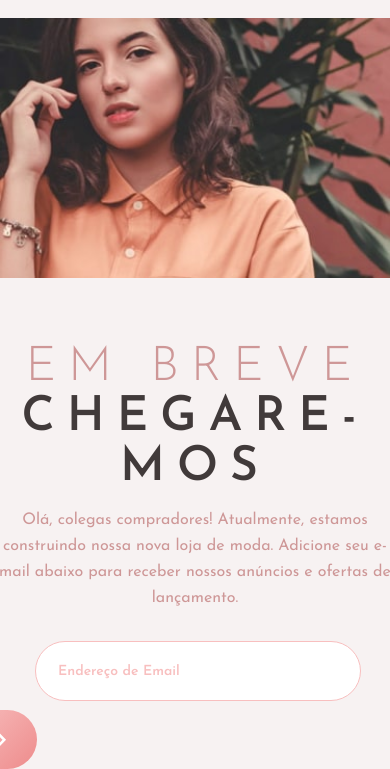
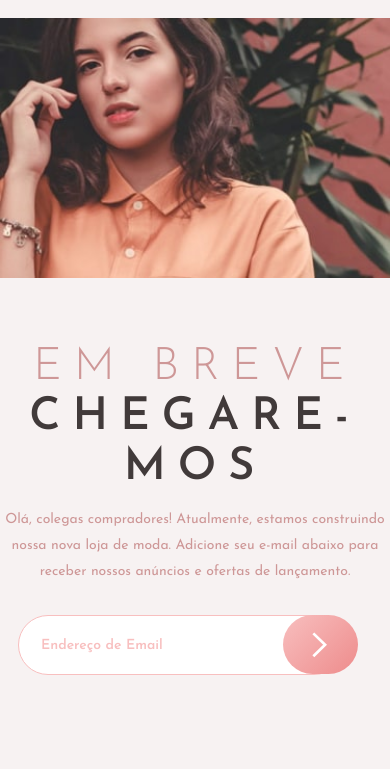
Before and after one commit to joao-dev7/Subscription-Hub, a plain HTML site: page index.html in a window 390 px wide. Shown: the part 83-852 px from the top of the page. Drawn offline with Linux system fonts and the light colour scheme.

Commit message:
Add files via upload

```diff
--- a/src/responsivo.css
+++ b/src/responsivo.css
@@ -35,7 +35,7 @@
     text-align: center;
   }
   #textoMaior {
-    font-size: 48px;
+    font-size: 45px;
     line-height: 50px;
     margin-bottom: 14px;
   }
@@ -44,14 +44,14 @@
   }
 
   #textoMenor {
-    font-size: 16px;
+    font-size: 14px;
     line-height: 26px;
     margin-bottom: 30px;
   }
 
   #email {
     position: relative;
-    left: 35px;
+    left: 18px;
     width: 320px;
     height: 56px;
     font-size: 14px;
@@ -95,3 +95,39 @@
     display: none;
   }
 }
+
+@media (max-width: 400px) {
+    #email {
+        position: absolute;
+        left: 18px;
+        width: 320px;
+        height: 56px;
+        font-size: 14px;
+      }
+
+      .icon {
+        position: relative;
+        margin: -17px;
+        right: 60px;
+        bottom: 8px;
+        height: 27px;
+      }
+
+      #botao {
+        position: relative;
+        top: 0px;
+        left: 125px;
+        width: 75px;
+        height: 59px;
+      }
+
+      #botao img {
+        height: 26px;
+      }
+
+      .error {
+        margin-top: 5px;
+        margin-left: 33.5px;
+        font-size: 14px;
+      }
+}
```
